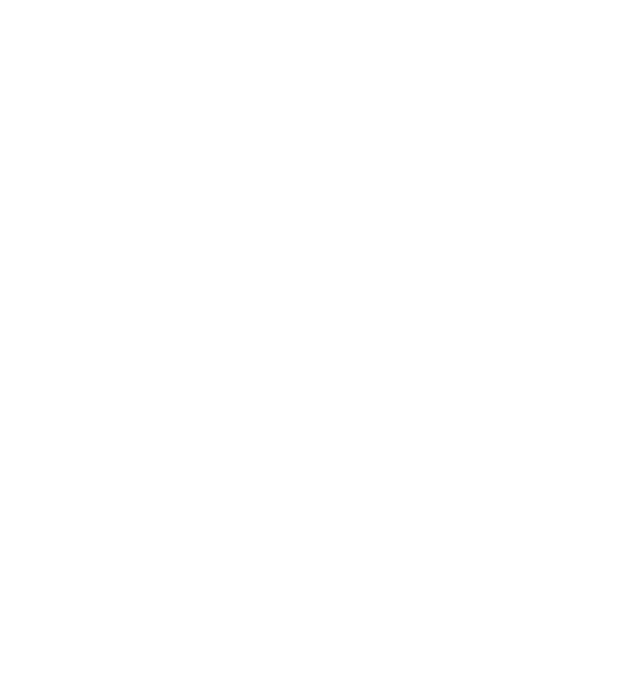
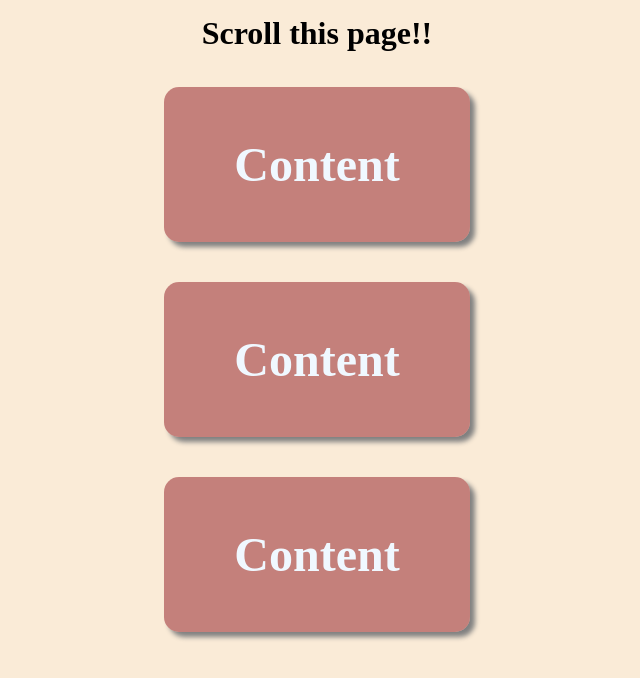
Before and after one commit to sh330035/front-end-50, a plain HTML site: page scroll-animation/index.html in a window 1280 px wide. Shown: the whole page, without its empty margins (323-963 px from the left). Drawn offline with Linux system fonts and the light colour scheme.

Commit message:
scroll-animation/html & css

```diff
--- a/scroll-animation/index.html
+++ b/scroll-animation/index.html
@@ -8,7 +8,13 @@
     <link rel="stylesheet" href="./styles/style.css">
 </head>
 <body>
+    <h1>Scroll this page!!</h1>
+    <div class="box-container">
+        <div class="content-box">Content</div>
+        <div class="content-box">Content</div>
+        <div class="content-box">Content</div>
 
+    </div>
 </body>
 <script src="./app.js"></script>
 </html>
--- a/scroll-animation/styles/style.scss
+++ b/scroll-animation/styles/style.scss
@@ -3,3 +3,30 @@
     padding: 0;
     box-sizing: border-box;
 }
+
+body{
+    background-color: antiquewhite;
+    display: flex;
+    justify-content: center;
+    align-items: center;
+    flex-direction: column;
+}
+
+h1{
+    margin: 15px 15px;
+}
+
+.box-container{
+    display: flex;
+    flex-direction: column;
+    .content-box{
+        background-color: rgba(144, 22, 33, 0.5);
+        border-radius: 15px;
+        margin: 20px;
+        padding: 50px 70px;
+        font-size: 48px;
+        font-weight: 700;
+        color: aliceblue;
+        box-shadow: 5px 5px 5px gray;
+    }
+}
```
Also changed, not shown: scroll-animation/styles/style.css, 1 other file.
